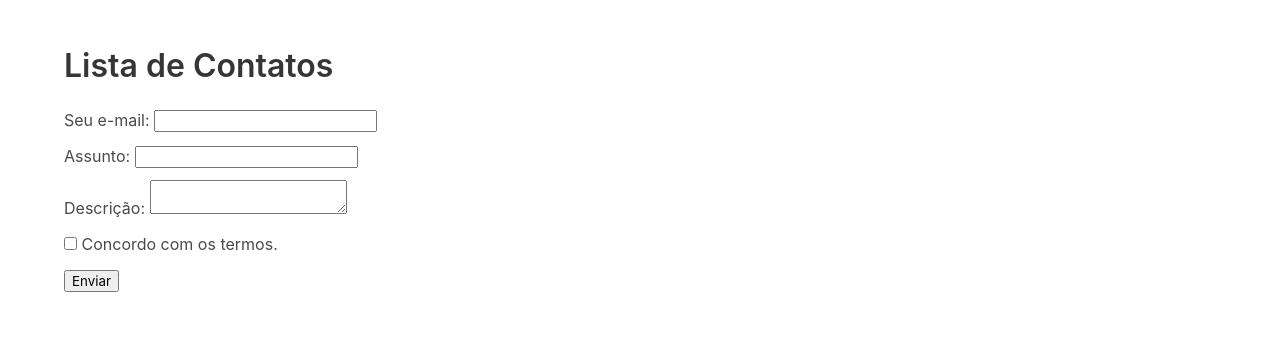
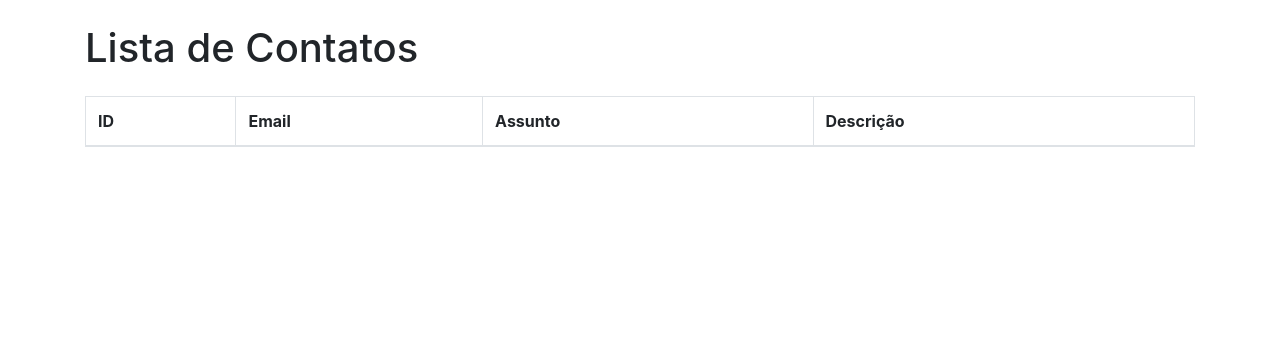
Before and after one commit to KwMajor/desafio2, a Flask app: page /contacts in a window 1280 px wide. Shown: the top 339 px of the page. Run offline with Flask 3, Linux system fonts and the light colour scheme; lists and menus that the app fills with data are empty; some libraries are stand-ins or nearby versions.

Commit message:
Atualização do forms

```diff
--- a/app.py
+++ b/app.py
@@ -29,8 +29,9 @@ def contact():
 
 @app.route("/contacts")
 def listar_contatos():
+    # Busca todos os registros da tabela contato
     contatos = Contato.query.all()
-    return render_template("contacts.html", contatos = contatos)
+    return render_template("contacts.html", contatos=contatos)
 
 @app.route("/addCC", methods=["POST"])
 def add():
--- a/templates/contacts.html
+++ b/templates/contacts.html
@@ -1,37 +1,34 @@
 <!DOCTYPE html>
-<html lang="pt-br">
+<html lang="pt-BR">
 <head>
     <meta charset="UTF-8">
+    <meta name="viewport" content="width=device-width, initial-scale=1.0">
     <title>Lista de Contatos</title>
-    <link rel="stylesheet" href="https://cdnjs.cloudflare.com/ajax/libs/bulma/0.9.3/css/bulma.min.css">
+    <link rel="stylesheet" href="https://stackpath.bootstrapcdn.com/bootstrap/4.5.2/css/bootstrap.min.css">
 </head>
 <body>
-    <section class="section">
-        <div class="container">
-            <h1 class="title">Lista de Contatos</h1>
-            <table class="table is-striped is-fullwidth">
-
-                <form action="teste" method="post">
-                    <div class="mb-3">
-                        <label for="email" class="form-label">Seu e-mail:</label>
-                        <input type="email" class="form-control" id="email" name="email" required>
-                    </div>
-                    <div class="mb-3">
-                        <label for="assunto" class="form-label">Assunto:</label>
-                        <input type="text" class="form-control" id="assunto" name="assunto" required>
-                    </div>
-                    <div class="mb-3">
-                        <label for="mensagem" class="form-label">Descrição:</label>
-                        <textarea class="form-control" id="mensagem" name="mensagem" required></textarea>
-                    </div>
-                    <div class="form-check mb-3 ">
-                        <input class="form-check-input" type="checkbox" id="myCheck" name="terms" required>
-                        <label class="form-check-label" for="myCheck">Concordo com os termos.</label>
-                    </div>
-                    <button type="submit" class="btn btn-primary">Enviar</button>
-                </form>
-            </table>
-        </div>
-    </section>
+    <div class="container">
+        <h1 class="mt-4">Lista de Contatos</h1>
+        <table class="table table-bordered mt-4">
+            <thead>
+                <tr>
+                    <th>ID</th>
+                    <th>Email</th>
+                    <th>Assunto</th>
+                    <th>Descrição</th>
+                </tr>
+            </thead>
+            <tbody>
+                {% for contato in contatos %}
+                <tr>
+                    <td>{{ contato.id }}</td>
+                    <td>{{ contato.email }}</td>
+                    <td>{{ contato.assunto }}</td>
+                    <td>{{ contato.descricao }}</td>
+                </tr>
+                {% endfor %}
+            </tbody>
+        </table>
+    </div>
 </body>
 </html>
```
